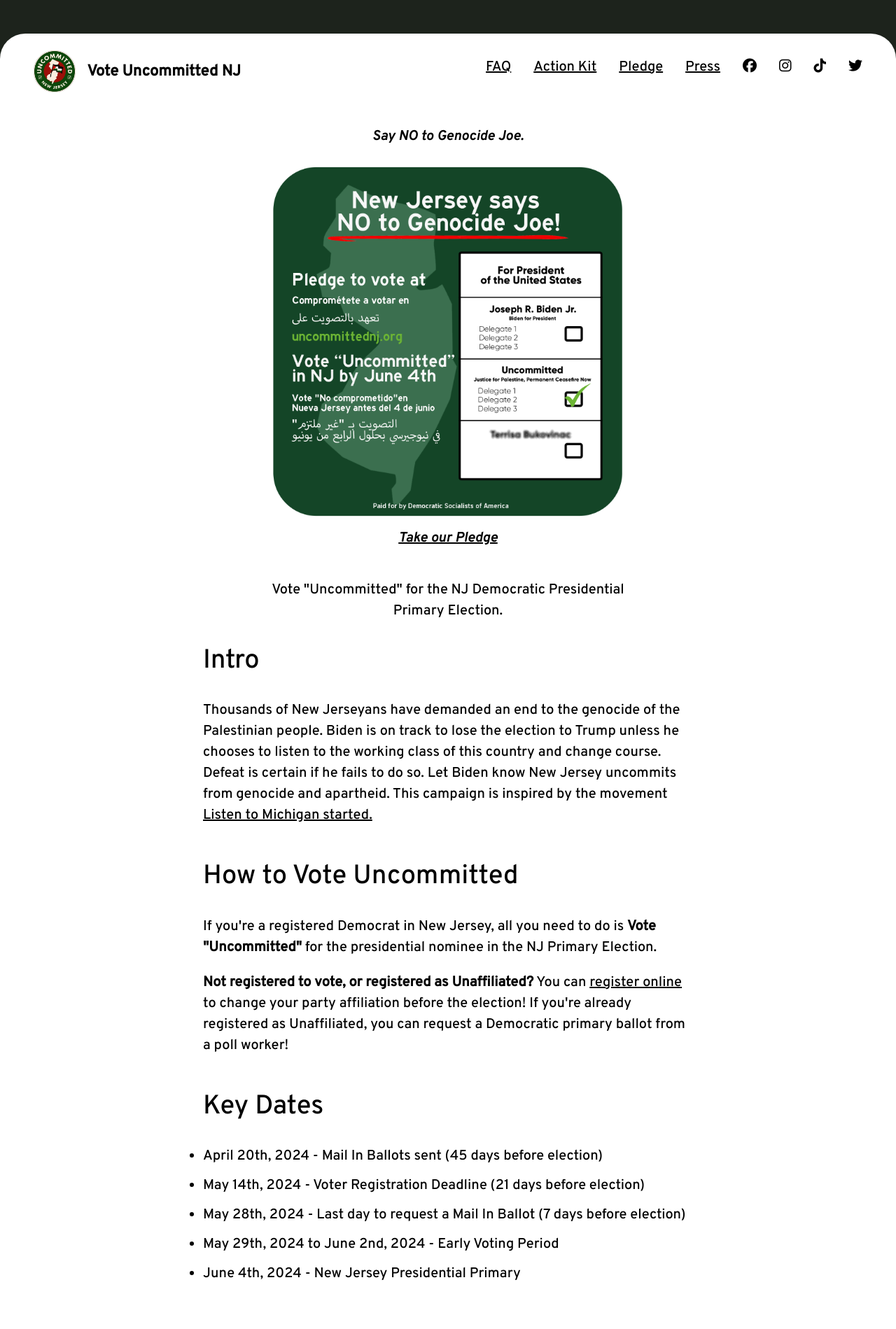
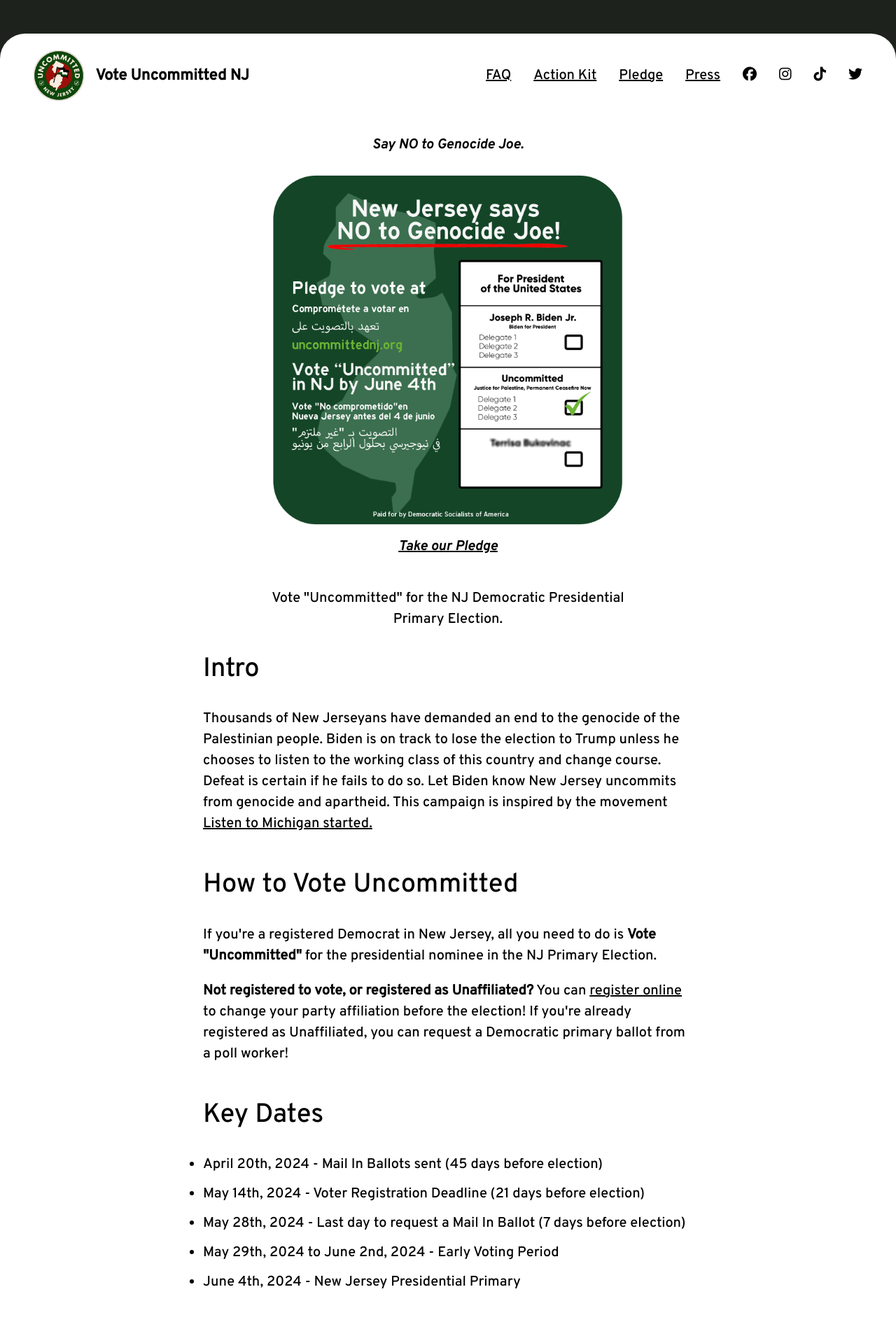
Before and after one commit to dsa-ntc/uncommittednj.org, a Jekyll site: the page built from index.html, in a window 1280 px wide. Shown: the top 1899 px of the page at 70% size. Built offline with Jekyll 4.4.1, drawn with Linux system fonts in a browser that asks for light colours; nearby versions of some CDN libraries; a script that is not in the unit is left out; comment, search, counter and statistics services are not loaded.

Commit message:
Increase title img width by 12px

```diff
--- a/css/styles.scss
+++ b/css/styles.scss
@@ -313,7 +313,7 @@
 }
 
 .title img {
-  width: 60px;
+  width: 72px;
   vertical-align: middle;
   padding-right: 12px;
 
```
